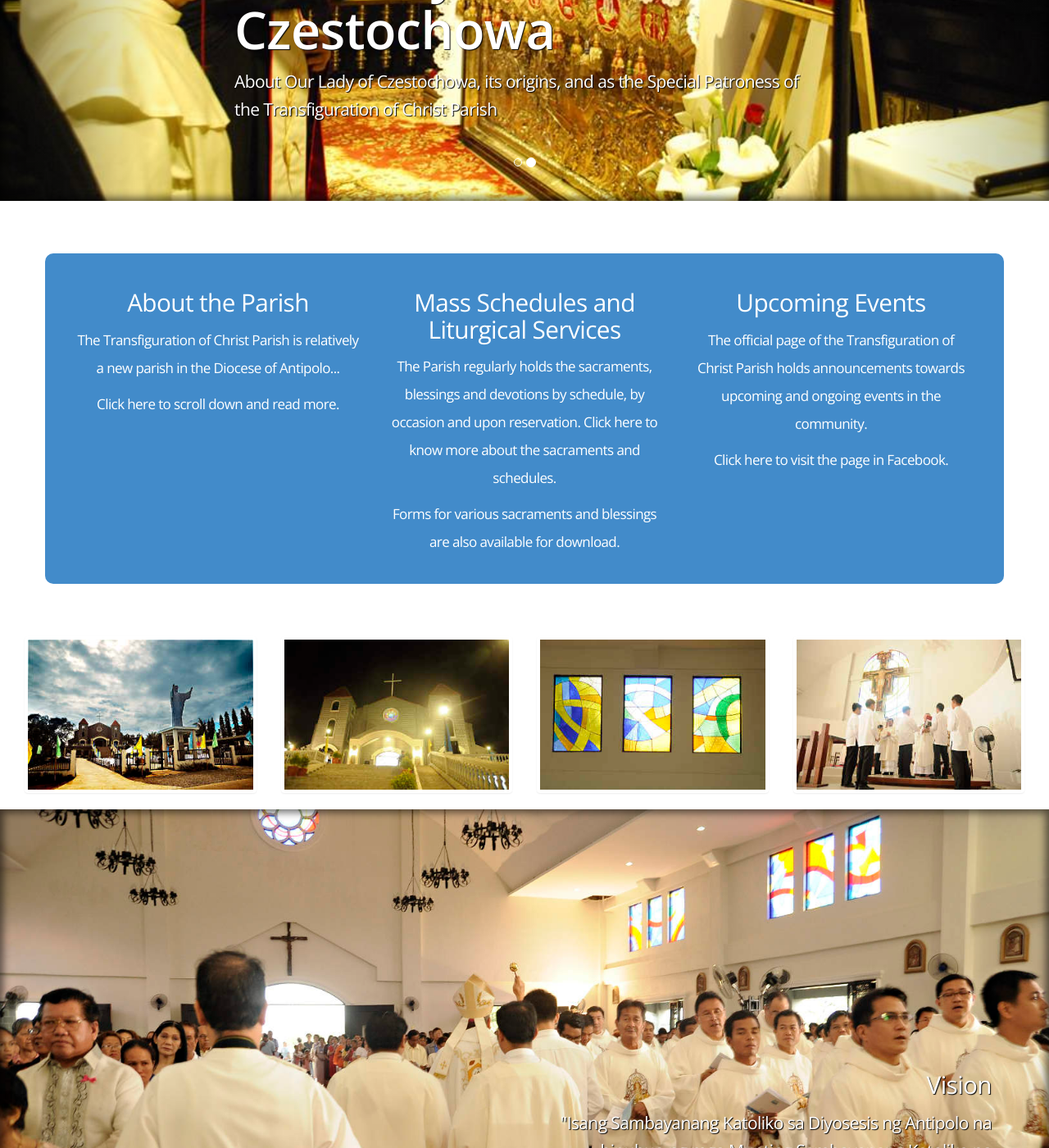
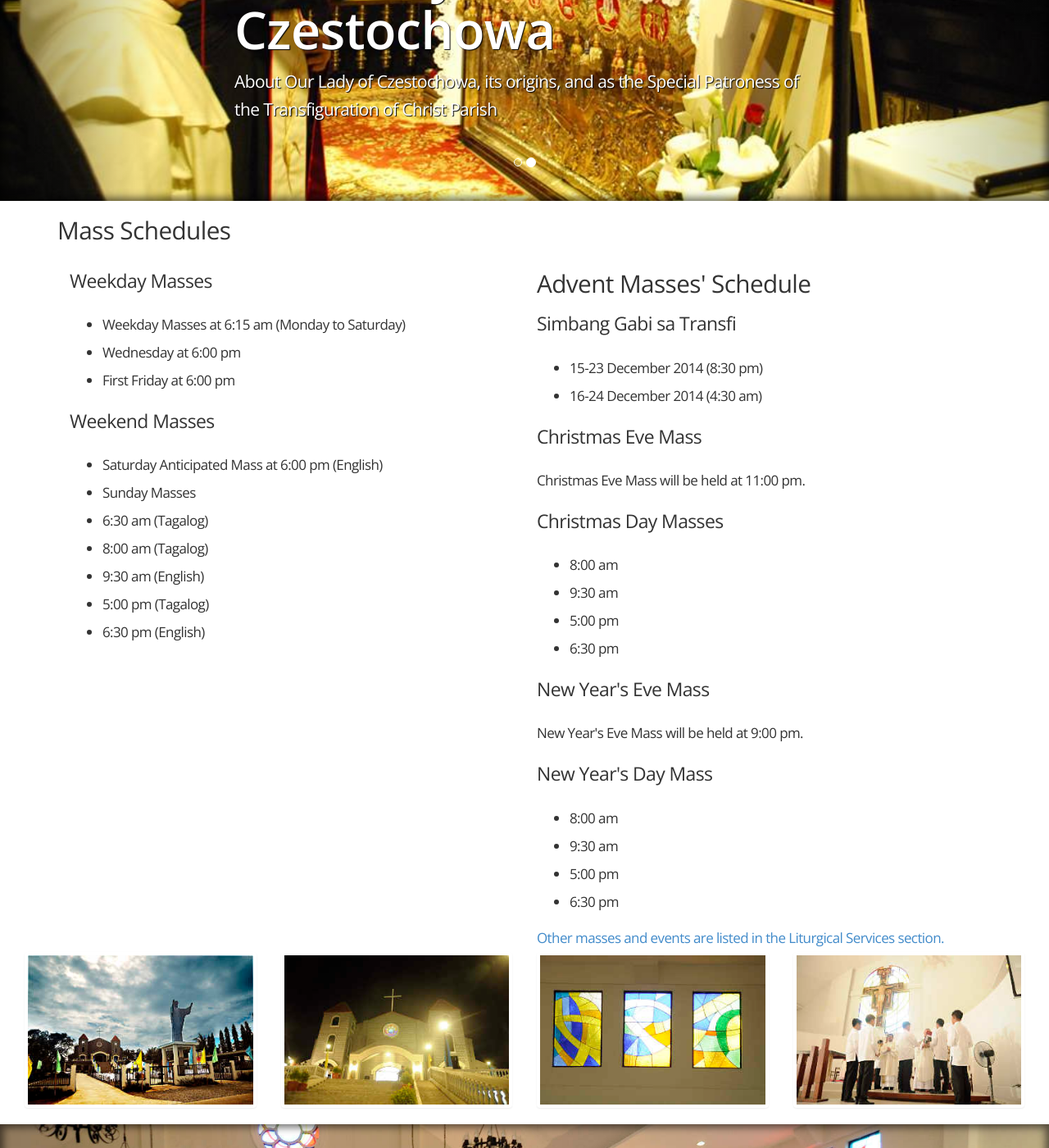
Before and after one commit to jerieljan/ourtransfi, a Jekyll site: the page built from Home/index.html, in a window 1280 px wide and 1400 px high, scrolled down 556 px. Shown: the whole window at 82% size. Built offline with Jekyll 4.4.1, drawn with Linux system fonts in a browser that asks for light colours; nearby versions of some CDN libraries.

Commit message:
Readded the mass schedules section on the main page, and added Advent schedules.
Because analytics dictates that people just browse the main page often, and less of the actual subsections of the site.

```diff
--- a/Home/index.html
+++ b/Home/index.html
@@ -37,6 +37,61 @@ icon: /images/image-01a.jpg
     {% include comp-carousel.html %}
 </div>
 
+<div class="container">
+    <h2 id="schedules">Mass Schedules</h2>
+    <div class="col-xs-6">
+            <h3>Weekday Masses</h3>
+            <ul>
+                <li>Weekday Masses at 6:15 am (Monday to Saturday)</li>
+                <li>Wednesday at 6:00 pm</li>
+                <li>First Friday at 6:00 pm</li>
+                </ul>
+            <h3>Weekend Masses</h3>
+            <ul>
+                <li>Saturday Anticipated Mass at 6:00 pm (English)</li>
+                <li>Sunday Masses</li>
+                <li>6:30 am (Tagalog)</li>
+                <li>8:00 am (Tagalog)</li>
+                <li>9:30 am (English)</li>
+                <li>5:00 pm (Tagalog)</li>
+                <li>6:30 pm (English)</li>
+            </ul>
+    </div>
+
+    <div class="col-xs-6">
+    <h2 id="schedules-special">Advent Masses' Schedule</h2>
+
+    <h3>Simbang Gabi sa Transfi</h3>
+    <ul>
+        <li>15-23 December 2014 (8:30 pm)</li>
+        <li>16-24 December 2014 (4:30 am)</li>
+    </ul>
+
+    <h3>Christmas Eve Mass</h3>
+    Christmas Eve Mass will be held at 11:00 pm.
+
+    <h3>Christmas Day Masses </h3>
+    <ul>
+        <li>8:00 am</li>
+        <li>9:30 am</li>
+        <li>5:00 pm</li>
+        <li>6:30 pm</li>
+    </ul>
+
+    <h3>New Year's Eve Mass</h3>
+    New Year's Eve Mass will be held at 9:00 pm.
+
+    <h3>New Year's Day Mass</h3>
+    <ul>
+        <li>8:00 am</li>
+        <li>9:30 am</li>
+        <li>5:00 pm</li>
+        <li>6:30 pm</li>
+    </ul>
+        <a href="/services/">Other masses and events are listed in the Liturgical Services section.</a>
+    </div>
+</div>
+
 <div class="container hidden-md hidden-lg" style="margin-top: 64px; margin-bottom: 64px;">
 
     <h2>Liturgical Services</h2>
@@ -44,40 +99,9 @@ icon: /images/image-01a.jpg
 
 </div>
 
-<div class="container accented hidden-xs hidden-sm" style="margin-top: 64px; margin-bottom: 64px; padding: 24px; border-radius: 10px">
-
-    <a href="#section-2">
-        <div class="col-md-4 text-center">
-            <h2>About the Parish</h2>
-            <p>The Transfiguration of Christ Parish is relatively a new parish in the Diocese of Antipolo...</p>
-            <p>Click here to scroll down and read more.</p>
-        </div>
-    </a>
-
-    <a href="/services/">
-    <div class="col-md-4 text-center">
-        <h2>Mass Schedules and Liturgical Services</h2>
-        <p>The Parish regularly holds the sacraments, blessings and devotions by schedule, by occasion and upon reservation. Click here to know more about the sacraments and schedules.</p>
-        <p>Forms for various sacraments and blessings are also available for download.</p>
-    </div>
-    </a>
-
-    <a href="http://www.facebook.com/ourtransfi">
-    <div class="col-md-4 text-center">
-        <h2>Upcoming Events</h2>
-        <p>The official page of the Transfiguration of Christ Parish holds announcements towards upcoming and ongoing events in the community.</p>
-        <p>Click here to visit the page in Facebook.</p>
-    </div>
-    </a>
-
-
-
     <!--<div class="col-sm-12 col-md-6 col-md-offset-3">-->
     <!--{% include event-highlight.html %}-->
     <!--</div>-->
-
-
-</div>
 
 <div class="container-fluid">
     <div class="col-xs-6 col-md-3">
```
